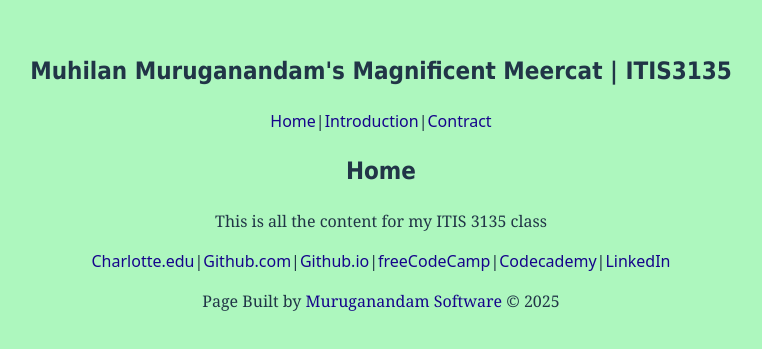
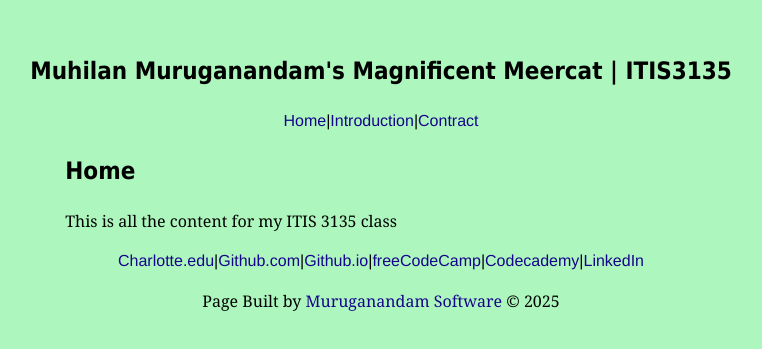
Before and after one commit to muhilmu-ctrl/itis3135-react, a React (Vite) app: page / in a window 1280 px wide. Shown: the part 219-568 px from the top of the page, without its empty margins (259-1021 px from the left). Built offline with nearby package versions, Linux system fonts and the light colour scheme.

Commit message:
adding image to introduction

```diff
--- a/index.html
+++ b/index.html
@@ -4,7 +4,7 @@
     <meta charset="UTF-8" />
     <link rel="icon" type="image/svg+xml" href="/vite.svg" />
     <meta name="viewport" content="width=device-width, initial-scale=1.0" />
-    <title>itis3135-react</title>
+    <title>Muhilan Muruganandam|Magnificent Meercat|ITIS3135</title>
   </head>
   <body>
     <div id="root"></div>
--- a/src/App.css
+++ b/src/App.css
@@ -43,6 +43,9 @@
 
 body{
   background-color: rgb(173, 247, 190);
+    /* text-align: center; */
+    color:black;
+    font-family: 'Franklin Gothic Medium', 'Arial Narrow', Arial, sans-serif;
 }
 a{
   color:rgb(22, 4, 139)
@@ -59,3 +62,12 @@ body{
 p{
   font-family:Georgia;
 }
+ul{
+  text-align: left;
+}
+main{
+  text-align: left;
+  max-width: 1200px;
+  width: 90%;
+  margin:0 auto;
+}
--- a/src/Introduction.jsx
+++ b/src/Introduction.jsx
@@ -8,7 +8,7 @@ export default function Introduction(){
         <h2 class="mobile-heading">Introduction</h2>
         <h2 class="mobile-heading">Muhilan Muruganandam|Magnificent Meercat</h2>
         <figure>
-            <img src="images/muhilan_photo.jpeg" alt="Muhilan_Muruganandam"/>
+            <img src="/public/muhilan_photo.jpeg" alt="Muhilan_Muruganandam"/>
             <figcaption><i>Muhilan Muruganandam</i></figcaption>
         </figure>
         <ul>
```
Also changed, not shown: public/muhilan_photo.jpeg (added). Lines whose indentation alone changed are shown as unchanged.
